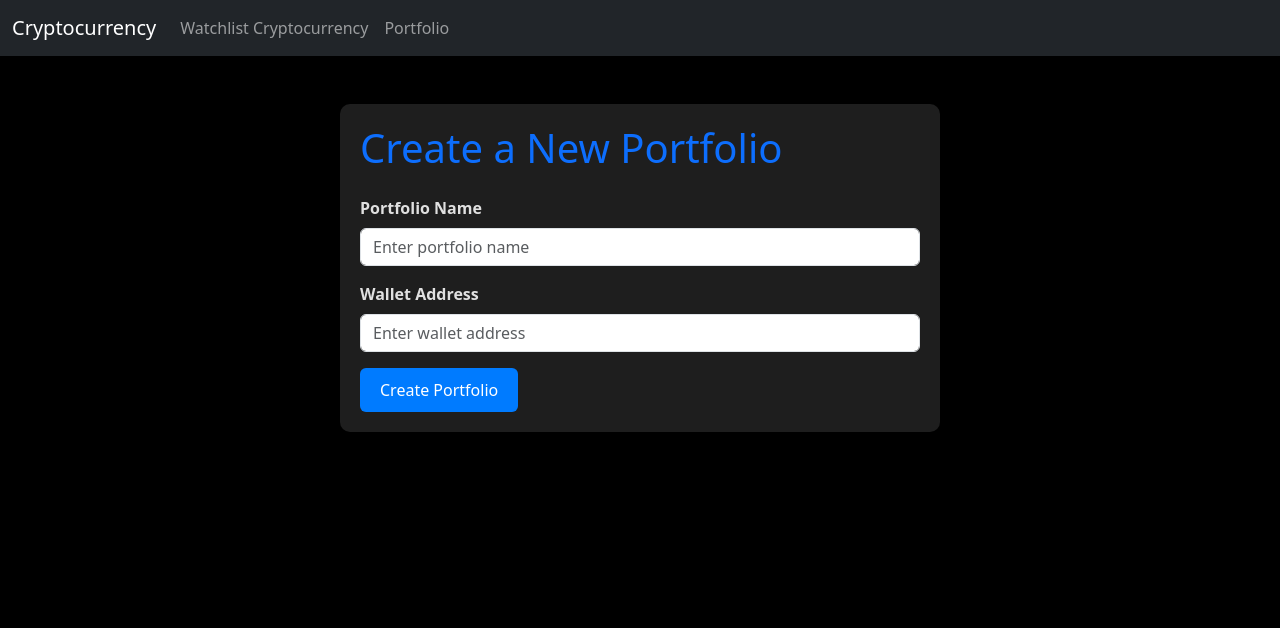
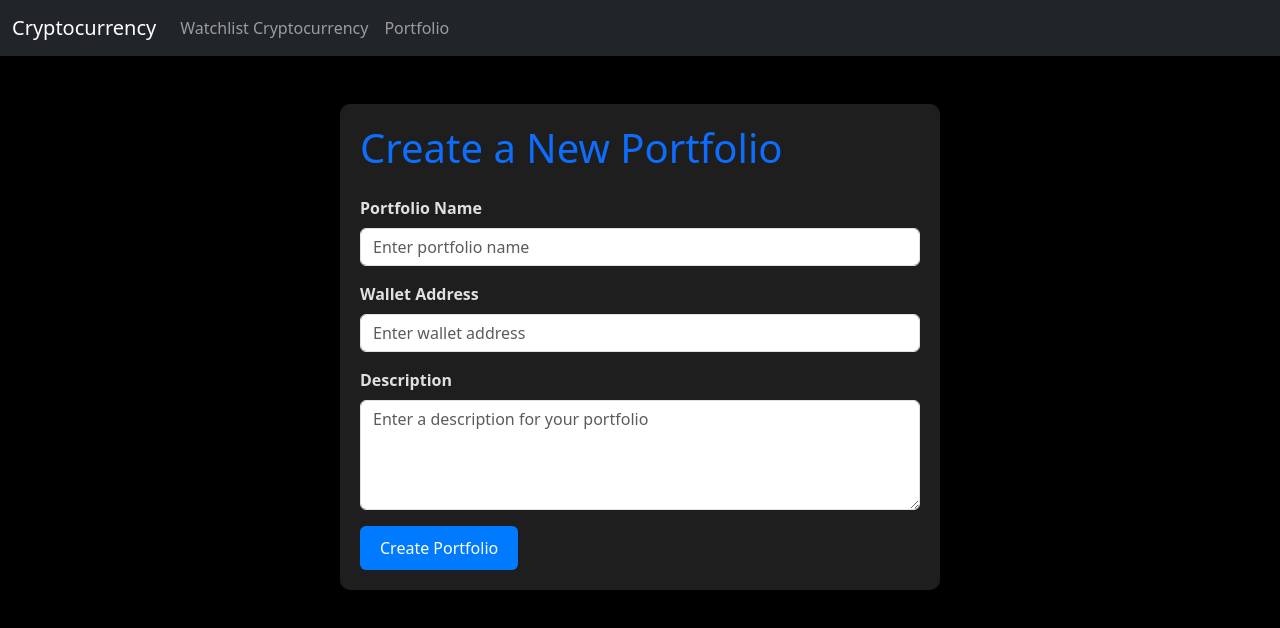
Before and after one commit to kimson2006/Leistungsnachweis2PO, a SvelteKit app: page /portfolio/create in a window 1280 px wide. Shown: the top 628 px of the page. Built offline with nearby package versions, Linux system fonts and the light colour scheme.

Commit message:
minor changes for

```diff
--- a/src/routes/portfolio/create/+page.server.js
+++ b/src/routes/portfolio/create/+page.server.js
@@ -5,6 +5,7 @@ export const actions = {
     const formData = await request.formData();
     const name = formData.get("name");
     const walletAddress = formData.get("walletAddress");
+    const description = formData.get("description"); // Neue Zeile für die Beschreibung
 
     const db = await connectToDatabase();
 
@@ -12,6 +13,7 @@ export const actions = {
       const result = await db.collection("portfolio").insertOne({
         name,
         walletAddress,
+        description, // Beschreibung hinzufügen
         portfolio: [], // Initialize holdings as an empty array
         createdAt: new Date(),
       });
--- a/src/routes/portfolio/create/+page.svelte
+++ b/src/routes/portfolio/create/+page.svelte
@@ -60,8 +60,21 @@
           required
         />
       </div>
+      <!-- Neue Eingabezeile für Beschreibung -->
+      <div class="mb-3">
+        <label for="description" class="form-label">Description</label>
+        <textarea
+          class="form-control"
+          id="description"
+          name="description"
+          rows="4"
+          placeholder="Enter a description for your portfolio"
+          required
+        ></textarea>
+      </div>
       <button type="submit" class="btn btn-primary">Create Portfolio</button>
     </form>
+
   </main>
 
   <style>
```
